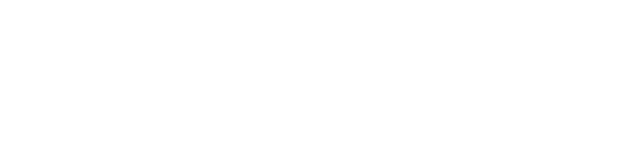
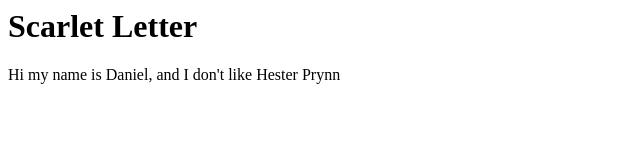
Before and after one commit to dhuangg/englishproject, a plain HTML site: page index.html in a window 1280 px wide. Shown: the whole page, without its empty margins (0-640 px from the left). Drawn offline with Linux system fonts and the light colour scheme.

Commit message:
edited paragraph and title

```diff
--- a/index.html
+++ b/index.html
@@ -1,8 +1,9 @@
 <html>
     <head>
-
+        <title>Scarlet Letter</title>
     </head>
     <body>
-
+        <h1>Scarlet Letter</h1>
+        <p>Hi my name is Daniel, and I don't like Hester Prynn </p>
     </body>
 </html>
```
